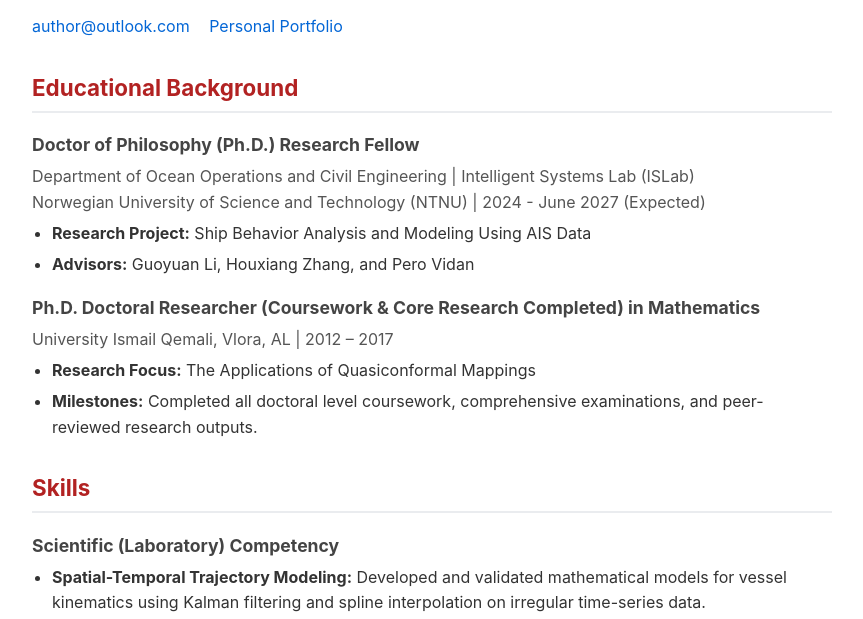
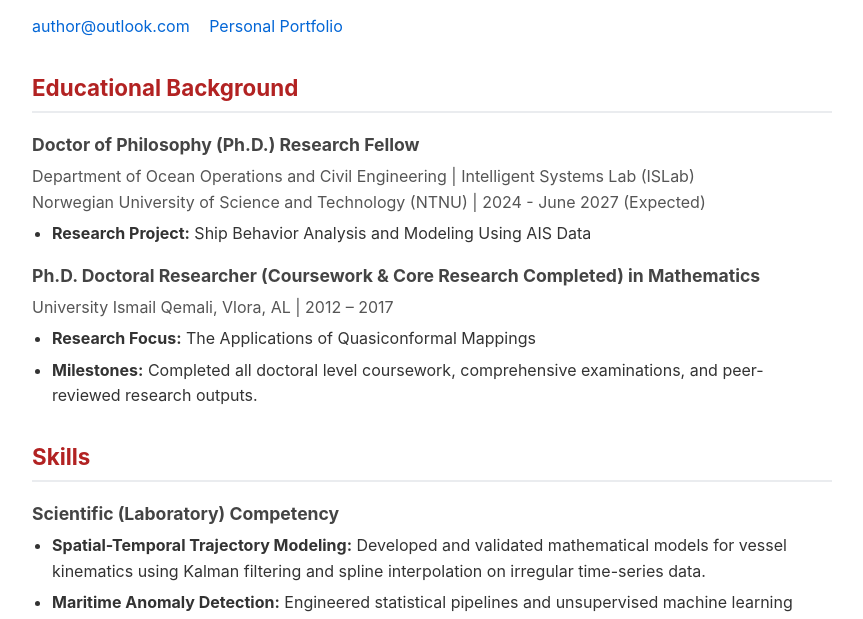
Before and after one commit to anid-hub/anid-hub.github.io, a plain HTML site: page index.html in a window 1280 px wide. Shown: the part 160-779 px from the top of the page, without its empty margins (208-1071 px from the left). Drawn offline with Linux system fonts and the light colour scheme.

Commit message:
Update index.html

```diff
--- a/index.html
+++ b/index.html
@@ -31,7 +31,7 @@
     <p style="margin:0; color:#555;">Department of Ocean Operations and Civil Engineering | Intelligent Systems Lab (ISLab)<br>Norwegian University of Science and Technology (NTNU) | 2024 - June 2027 (Expected)</p>
     <ul>
         <li><strong>Research Project:</strong> Ship Behavior Analysis and Modeling Using AIS Data</li>
-        <li><strong>Advisors:</strong> Guoyuan Li, Houxiang Zhang, and Pero Vidan</li>
+
     </ul>
   <h3>Ph.D. Doctoral Researcher (Coursework & Core Research Completed) in Mathematics</h3>
     <p style="margin:0; color:#555;">University Ismail Qemali, Vlora, AL | 2012 – 2017</p>
```
